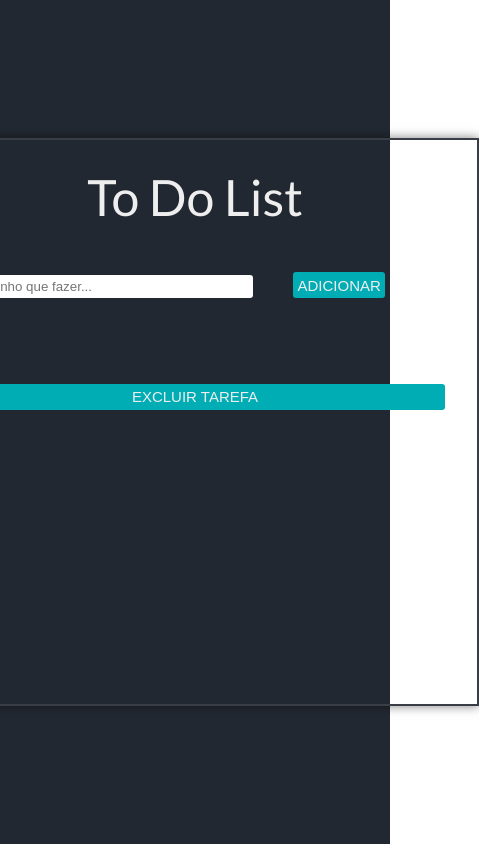
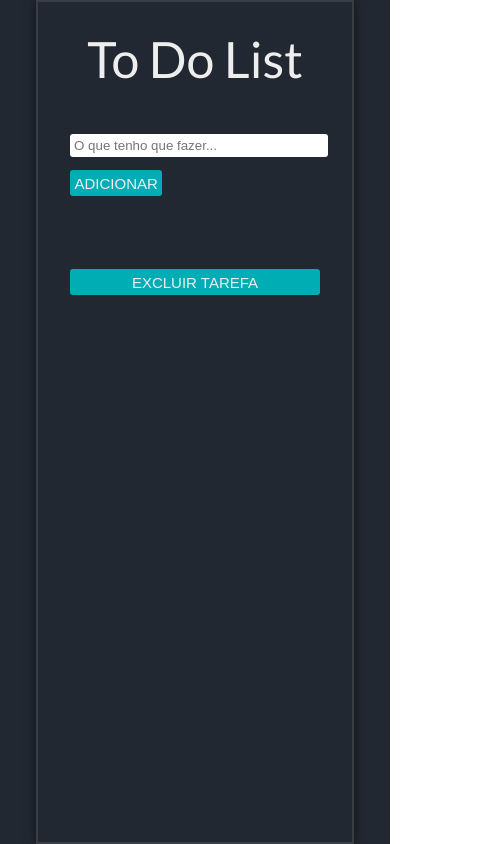
Before and after one commit to Samuel-Sales/To-Do, a React (Vite) app: page / in a window 390 px wide. Shown: the whole page, 479 px wide, since content can reach past the window. Built offline with nearby package versions, Linux system fonts and the light colour scheme.

Commit message:
Layout Smartphones Done

```diff
--- a/src/style.css
+++ b/src/style.css
@@ -31,6 +31,7 @@ h1 {
     padding: 0.3em;
     border: none;
     border-radius: 3px;
+    overflow: hidden;
 }
 
 button {
@@ -67,7 +68,14 @@ button {
 
 /* Layout Smartphones */
 @media (min-width: 320px) and (max-width: 480px) {
+    .container__secundario {
+        width: 250px;
+        height: 830px;
+    }
 
+    .inputDeDados {
+        width: 250px;
+    }
 }
 
 /* Tablets de baixa resolucao, celulares */
```
